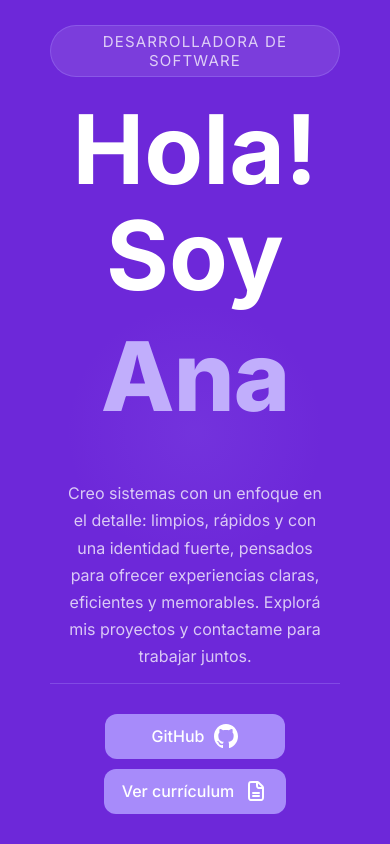
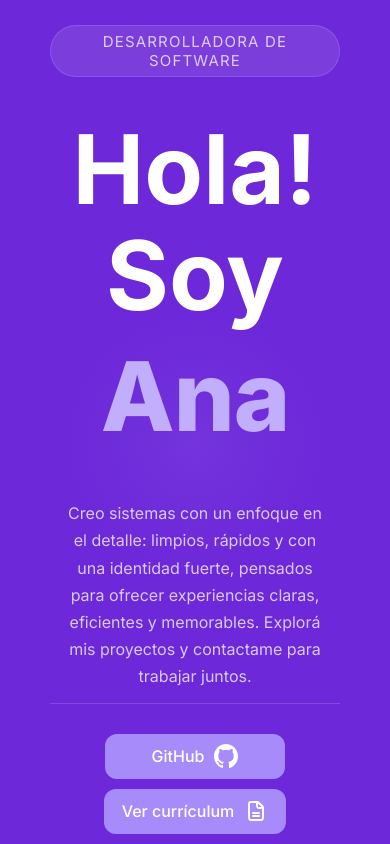
Before and after one commit to anadruetta29/dev-portfolio, a React (Vite) app: page / in a window 390 px wide. Shown: the top 844 px of the page. Built offline with nearby package versions, Linux system fonts and the light colour scheme.

Commit message:
Update style.module.css

```diff
--- a/src/ui/components/sections/about-me/style.module.css
+++ b/src/ui/components/sections/about-me/style.module.css
@@ -125,7 +125,7 @@
     .heroTitle {
         gap: 10px;
         padding-bottom: 0;
-        padding-top: 10px;
+        padding-top: 30px;
     }
 
     .description {
```
